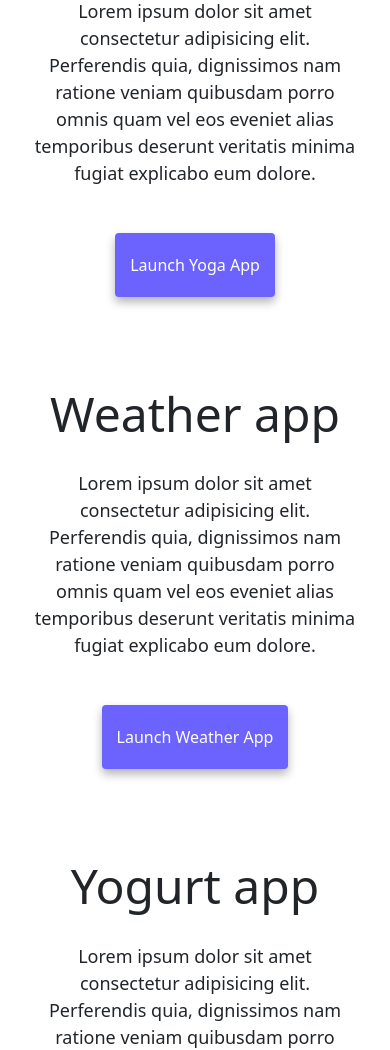
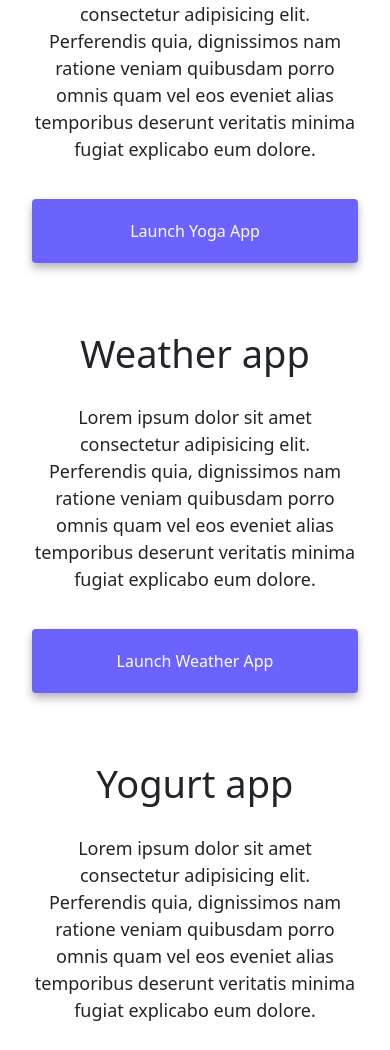
Before and after one commit to silping/responsive-week3-homework, a plain HTML site: page index.html in a window 390 px wide. Shown: the part 609-1659 px from the top of the page. Drawn offline with nearby package versions, Linux system fonts and the light colour scheme.

Commit message:
Improved the css

```diff
--- a/css/styles.css
+++ b/css/styles.css
@@ -2,26 +2,6 @@
   --primary-color: #6c63ff;
   --secondary-color: #f5f2fe;
   --box-shadow: 0 5px 10px rgba(0, 0, 0, 0.3);
-}
-
-@media (max-width: 575px) {
-  h1 {
-    font-size: 80px !important;
-  }
-  h2 {
-    text-align: center;
-    margin-top: 20px;
-    font-size: 38px;
-  }
-  .homepage-paragraph {
-    text-align: center !important;
-  }
-  .homepage-img {
-    display: none;
-  }
-  .homepage-text {
-    text-align: center;
-  }
 }
 
 body {
@@ -33,21 +13,17 @@ h3 {
   text-align: center;
   margin: 0;
 }
-
 h1 {
   font-size: 96px;
   margin-top: 20px;
 }
-
 h2 {
   font-size: 48px;
 }
-
 h3 {
   font-size: 24px;
   opacity: 0.7;
 }
-
 p {
   background: var(--secondary-color);
   padding: 20px;
@@ -62,7 +38,6 @@ p {
 .work-title {
   padding-left: 20px;
 }
-
 .navigation-links {
   display: flex;
   margin-top: 40px;
@@ -87,13 +62,11 @@ p {
   color: var(--primary-color);
   border: 1px solid var(--primary-color);
 }
-
 .homepage-link {
   color: var(--primary-color);
   text-align: center;
   display: block;
 }
-
 .about-paragraphs {
   display: flex;
   margin: 30px 0;
@@ -131,3 +104,28 @@ p {
 .contact {
   margin-bottom: 20px;
 }
+
+@media (max-width: 575px) {
+  h1 {
+    font-size: 80px !important;
+  }
+  h2 {
+    text-align: center;
+    margin-top: 20px;
+    font-size: 38px;
+  }
+  .homepage-paragraph {
+    text-align: center !important;
+  }
+  .homepage-img {
+    display: none;
+  }
+  .homepage-text {
+    text-align: center;
+  }
+  .launch-app-links {
+    display: block;
+    text-align: center;
+    margin: 0 20px;
+  }
+}
```
Also changed, not shown: about.html (+1 -1 lines).
